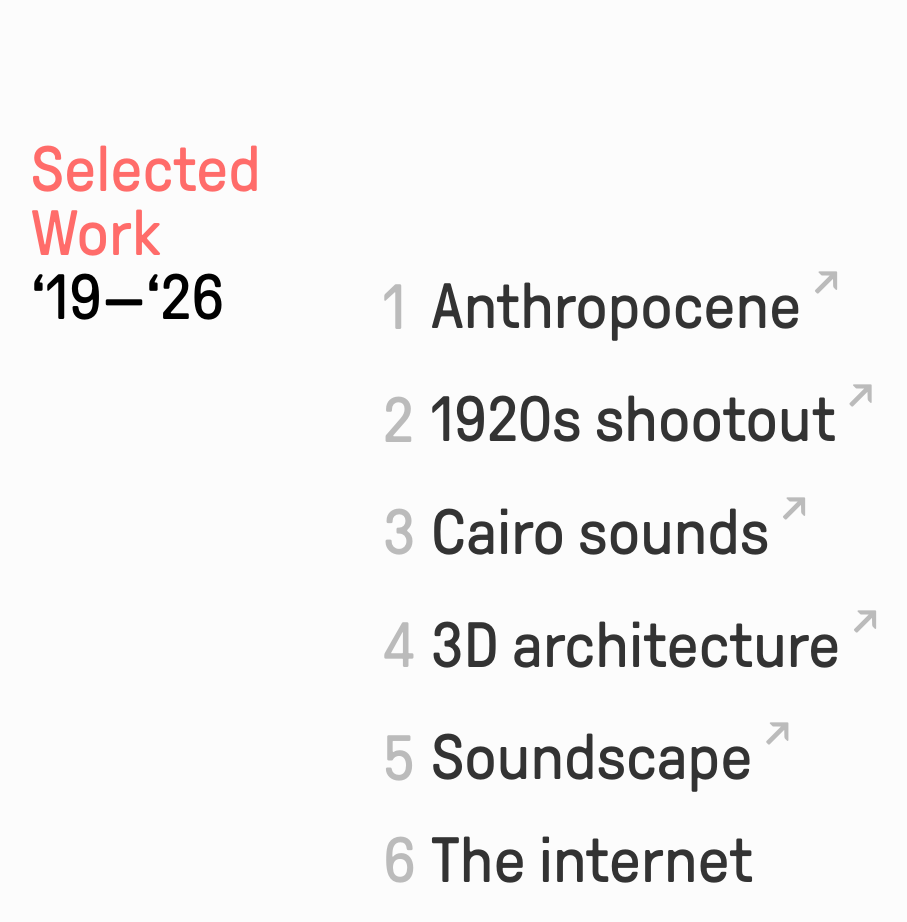
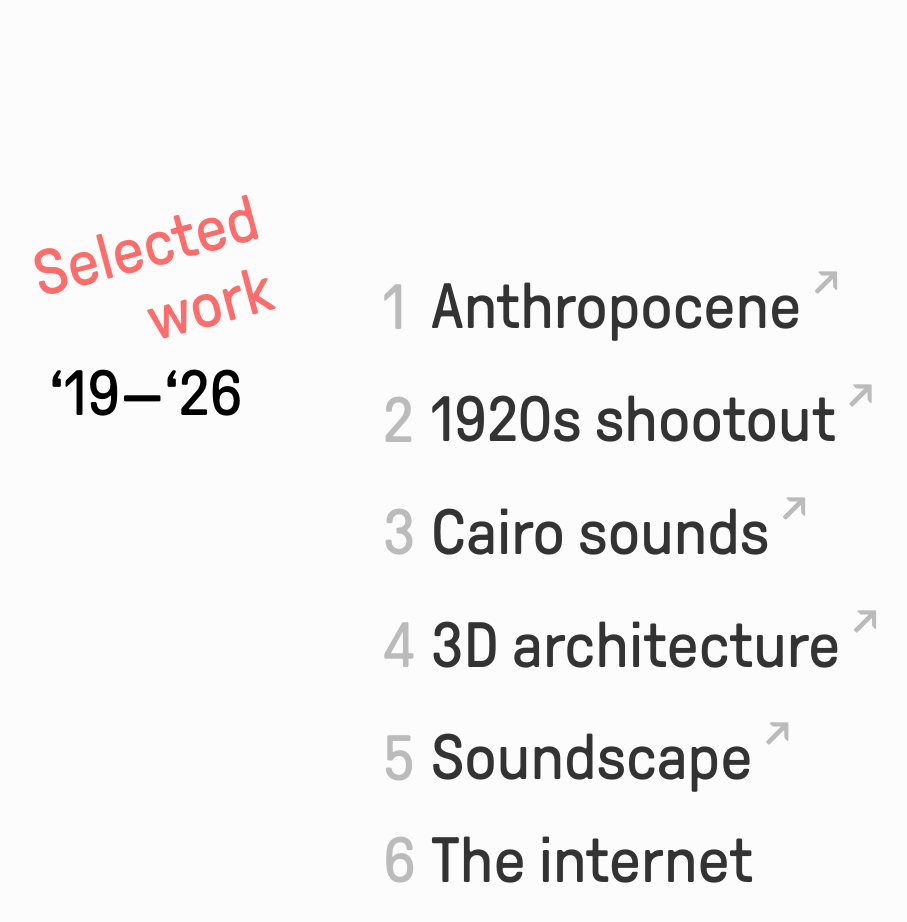
Before and after one commit to superfrank/portfolio-vite, a React (Vite) app: page / in a window 1280 px wide. Shown: the part 1040-1962 px from the top of the page, without its empty margins (255-1162 px from the left). Built offline with nearby package versions, Linux system fonts and the light colour scheme.

Commit message:
feat: added isMobile hook and animated selected-work header

```diff
--- a/package.json
+++ b/package.json
@@ -13,6 +13,7 @@
   "dependencies": {
     "react": "^19.2.0",
     "react-dom": "^19.2.0",
+    "react-intersection-observer": "^10.0.3",
     "sass-mq": "^7.0.0"
   },
   "devDependencies": {
--- a/src/components/ProjectsList.jsx
+++ b/src/components/ProjectsList.jsx
@@ -1,4 +1,15 @@
-const ProjectList = () => {
+import { useInView } from "react-intersection-observer";
+import useIsMobile from "../hooks/useIsMobile";
+
+const ProjectsList = () => {
+  const isMobile = useIsMobile();
+
+  const { ref: introRef, inView: isIntroActive } = useInView({
+    threshold: isMobile ? 1 : 0.5,
+    rootMargin: isMobile ? "0px 0px -40% 0px" : "-6% 0px 0px 0px",
+    triggerOnce: false,
+  });
+
   const projects = [
     {
       id: 1,
@@ -41,9 +52,12 @@ const ProjectList = () => {
   return (
     <section className="projects-list wrapper">
       <div className="projects-list__grid">
-        <div className="projects-list__col-1 projects-list__intro">
+        <div
+          className={`projects-list__col-1 projects-list__intro ${isIntroActive ? "projects-list__intro--active" : ""}`}
+          ref={introRef}
+        >
           <h2 className="projects-list__intro-title first">Selected</h2>
-          <h2 className="projects-list__intro-title second">Work</h2>
+          <h2 className="projects-list__intro-title second">work</h2>
           <h2 className="projects-list__intro-title third">‘19—‘26</h2>
         </div>
         <div className="projects-list__col-2">
@@ -73,4 +87,4 @@ const ProjectList = () => {
   );
 };
 
-export default ProjectList;
+export default ProjectsList;
--- /dev/null
+++ b/src/hooks/useIsMobile.jsx
@@ -0,0 +1,23 @@
+import { useEffect, useState } from "react";
+
+const useIsMobile = (breakpoint = 979) => {
+  const query = `(max-width: ${breakpoint}px)`;
+  const [isMobile, setIsMobile] = useState(
+    () => window.matchMedia(query).matches,
+  );
+
+  useEffect(() => {
+    const media = window.matchMedia(query);
+
+    const onChange = (event) => {
+      setIsMobile(event.matches);
+    };
+
+    media.addEventListener("change", onChange);
+    return () => media.removeEventListener("change", onChange);
+  }, [query]);
+
+  return isMobile;
+};
+
+export default useIsMobile;
--- a/src/styles/main.scss
+++ b/src/styles/main.scss
@@ -23,7 +23,6 @@
 @use "partials/logo";
 @use "partials/featured-project";
 @use "partials/projects-list";
-@use "partials/selected-work";
 // @import "partials/_base";
 // @import "partials/_about";
 // @import "partials/_logo";
--- a/src/styles/partials/_projects-list.scss
+++ b/src/styles/partials/_projects-list.scss
@@ -50,8 +50,57 @@
     font-size: 10vw;
     line-height: 1;
     font-weight: normal;
+    display: block;
+    position: relative;
+    text-align: center;
+    transform: translateY(0) rotate(0deg);
+    transition: transform 700ms ease;
+
     @include mq.mq(desktop) {
       font-size: typography.$font-size-five;
+    }
+
+    &.first {
+      margin-left: 0;
+      color: colors.$brand-1;
+      transition-delay: 0ms;
+    }
+
+    &.second {
+      margin-right: -2em;
+      color: colors.$brand-1;
+      transition-delay: 80ms;
+    }
+
+    &.third {
+      transition-delay: 160ms;
+    }
+  }
+  &__intro--active {
+    .projects-list__intro-title.first {
+      transform: translateY(12vw) rotate(-15deg);
+    }
+
+    .projects-list__intro-title.second {
+      transform: translateY(11vw) rotate(-15deg);
+    }
+
+    .projects-list__intro-title.third {
+      transform: translateY(15vw);
+    }
+
+    @include mq.mq(desktop) {
+      .projects-list__intro-title.first {
+        transform: translateY(6vw) rotate(-15deg);
+      }
+
+      .projects-list__intro-title.second {
+        transform: translateY(5.5vw) rotate(-15deg);
+      }
+
+      .projects-list__intro-title.third {
+        transform: translateY(7.5vw);
+      }
     }
   }
   &__item {
--- a/src/styles/partials/_selected-work.scss
+++ /dev/null
@@ -1,71 +0,0 @@
-@use "../sass-mq/mq";
-@use "../modules/colors";
-
-.animate {
-  display: block;
-  position: relative;
-  text-align: center;
-}
-
-.mixed {
-}
-.first {
-  margin-left: 0px;
-  color: colors.$brand-1;
-}
-.second {
-  margin-right: -2em;
-  color: colors.$brand-1;
-}
-
-// .animate.backwards {
-//     animation: animateBackwards 1s ease-in-out forwards;
-//     margin-left: 0px;
-//     color: colors.$brand-1;
-//     position: absolute;
-// }
-// .animate.forwards {
-//     margin-right: -2em;
-//     animation: animateForwards 1s ease-in-out forwards;
-//     color: colors.$brand-1;
-//     position: absolute;
-// }
-// .animate.mixed {
-//     //   margin-top: 1em;
-//     margin-bottom: calc(10vw + 10px);
-//     position: absolute;
-// }
-
-// .animate.mixed {
-//     animation: animateMixed 1s ease-in-out forwards;
-// }
-
-@keyframes animateForwards {
-  from {
-    top: 0;
-    transform: rotate(0deg);
-  }
-  to {
-    top: 8vw;
-    transform: rotate(15deg);
-  }
-}
-@keyframes animateBackwards {
-  from {
-    top: 0;
-    transform: rotate(0deg);
-  }
-  to {
-    top: calc(8vw);
-    transform: rotate(-15deg);
-  }
-}
-
-@keyframes animateMixed {
-  from {
-    top: 0;
-  }
-  to {
-    top: calc(8vw);
-  }
-}
```
